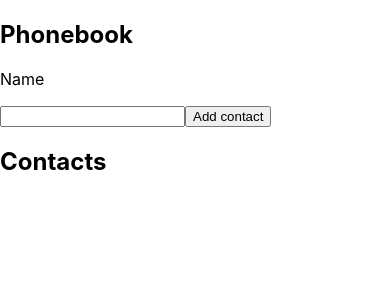
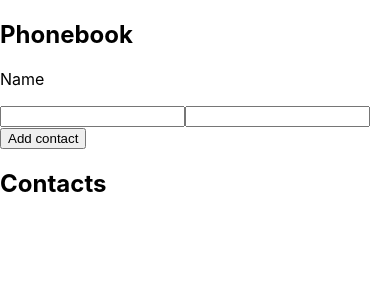
Before and after one commit to Alex34972/goit-react-hw-03-phonebook, a React (Create React App) app: page / in a window 390 px wide. Shown: the top 300 px of the page. Built offline with nearby package versions, Linux system fonts and the light colour scheme.

Commit message:
Update Phonebook.js

```diff
--- a/src/components/Phonebook.js
+++ b/src/components/Phonebook.js
@@ -1,12 +1,31 @@
 import React from "react";
-
+import shortid from "shortid";
 class Phonebook extends React.Component {
   state = {
     contacts: [],
     name: "",
+    number: "",
   };
 
+  nameInputId = shortid.generate();
+  numberInputId = shortid.generate();
+  handleChange = (event) => {
+    const { name, value } = event.target;
+    this.setState({ [name]: value });
+  };
+  handleAppend = () => {
+    const { name, number } = this.state;
+    const contact = {
+      id: shortid.generate(),
+      name: name,
+      number: number,
+    };
+    this.setState((prevSate) => ({
+      contacts: [contact, ...prevSate.contacts],
+    }));
+  };
   render() {
+    const { name, number, contacts } = this.state;
     return (
       <>
         <h2>Phonebook</h2>
@@ -17,9 +36,32 @@ class Phonebook extends React.Component {
           pattern="^[a-zA-Zа-яА-Я]+(([' -][a-zA-Zа-яА-Я ])?[a-zA-Zа-яА-Я]*)*$"
           title="Имя может состоять только из букв, апострофа, тире и пробелов. Например Adrian, Jacob Mercer, Charles de Batz de Castelmore d'Artagnan и т. п."
           required
+          value={name}
+          id={this.nameInputId}
+          onChange={this.handleChange}
         />
-        <button>Add contact</button>
+        <input
+          type="tel"
+          name="number"
+          pattern="\+?\d{1,4}?[-.\s]?\(?\d{1,3}?\)?[-.\s]?\d{1,4}[-.\s]?\d{1,4}[-.\s]?\d{1,9}"
+          title="Номер телефона должен состоять цифр и может содержать пробелы, тире, круглые скобки и может начинаться с +"
+          required
+          value={number}
+          id={this.numberInputId}
+          onChange={this.handleChange}
+        />
+
+        <button type="button" onClick={this.handleAppend}>
+          Add contact
+        </button>
         <h2>Contacts</h2>
+        <ul>
+          {contacts.map(({ id, name, number }) => (
+            <li key={id}>
+              {name}:{number}
+            </li>
+          ))}
+        </ul>
       </>
     );
   }
```
